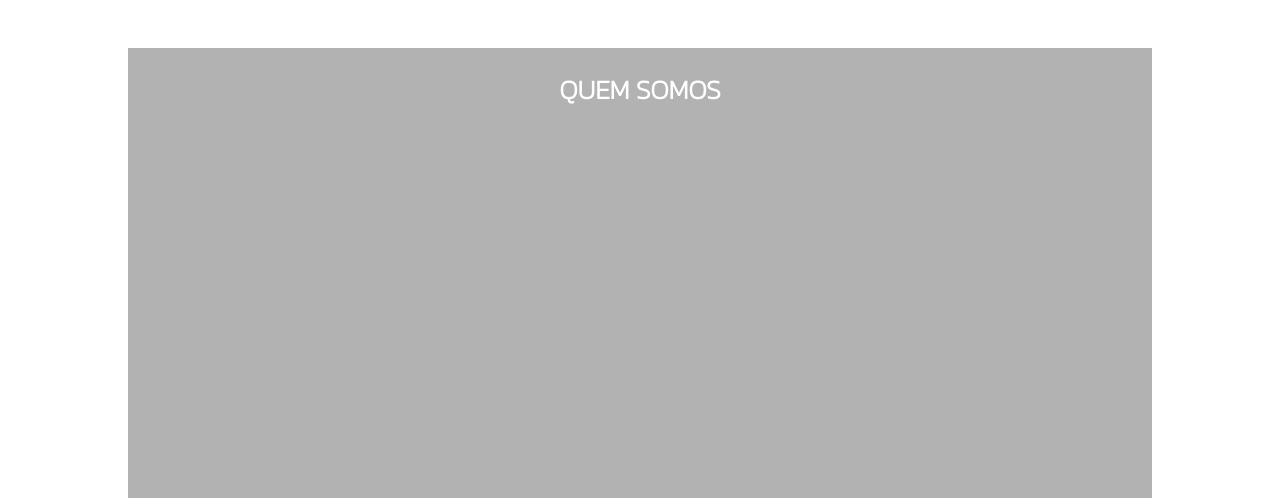
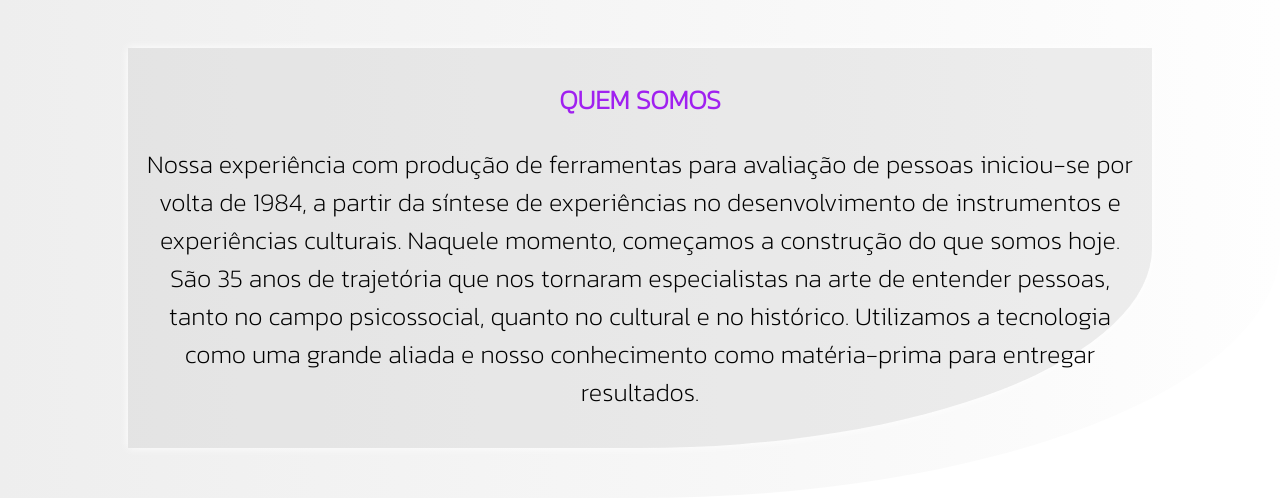
Before and after one commit to samuelllr/Web-siteModel, a plain HTML site: page index/index.html in a window 1280 px wide. Shown: the part 802-1300 px from the top of the page. Drawn offline with Linux system fonts and the light colour scheme.

Commit message:
modificação 1.9
modificação layout sobre empresa no section

```diff
--- a/index/index.html
+++ b/index/index.html
@@ -68,6 +68,11 @@
             <div class="wallpaper-sobre"><img=""/></div>
             <div class="text-sobre">
                 <h1>QUEM SOMOS</h1>
+                <p>
+                    Nossa experiência com produção de ferramentas para avaliação de pessoas iniciou-se por volta de 1984, a partir da síntese de experiências no desenvolvimento de instrumentos e experiências culturais. Naquele momento, começamos a construção do que somos hoje.
+                    São 35 anos de trajetória que nos tornaram especialistas na arte de entender pessoas, tanto no campo psicossocial, quanto no cultural e no histórico.
+                    Utilizamos a tecnologia como uma grande aliada e nosso conhecimento como matéria-prima para entregar resultados.
+                </p>
             </div>
         </div>
     </section>
--- a/index/style/index-style.css
+++ b/index/style/index-style.css
@@ -14,6 +14,7 @@
     --color1 :#fefefe;
     --color2 :#A020F0;
     --color3 :#BA55D3;
+    --color4 :#eeeeee;
 }
 
 /*FORMATAÇÃO DA BARRA SCROLL */
@@ -260,8 +261,10 @@ section #sobre-empresa .wallpaper-sobre{
     position: absolute;
     top:0px;left:0px;
     width:100%;
-    height: 600px;
+    height: 500px;
     z-index: 1;
+    background-image: linear-gradient(90deg, var(--color4), var(--color1));
+    border-radius: 0px 0px 50% 0px;
 }
 
 section #sobre-empresa .text-sobre{
@@ -269,17 +272,27 @@ section #sobre-empresa .text-sobre{
     left:10%;
     top:5%;
     width:80%;
-    height: 500px;
+    height: 400px;
     margin-right: 10%;
     margin-bottom: 5%;
-    background-color: rgba(0,0,0,.3);
+    background-color: rgba(200,200,200,.3);
+    border-radius: 0px 0px 50% 0px;
+    padding: 10px;
+    box-sizing: border-box;
     z-index: 2;
+    box-shadow: 0px 0px 10px #fff;
 }
 
 section #sobre-empresa .text-sobre h1{
     text-align: center;
-    color:#fff;
+    color:var(--color2);
     font-size:20pt;
+}
+
+section #sobre-empresa .text-sobre p{
+    text-align: center;
+    color:black;
+    font-size: 19pt;
 }
 
 /* FORMATAÇÃO ELEMENTOS FOOTER */
```
